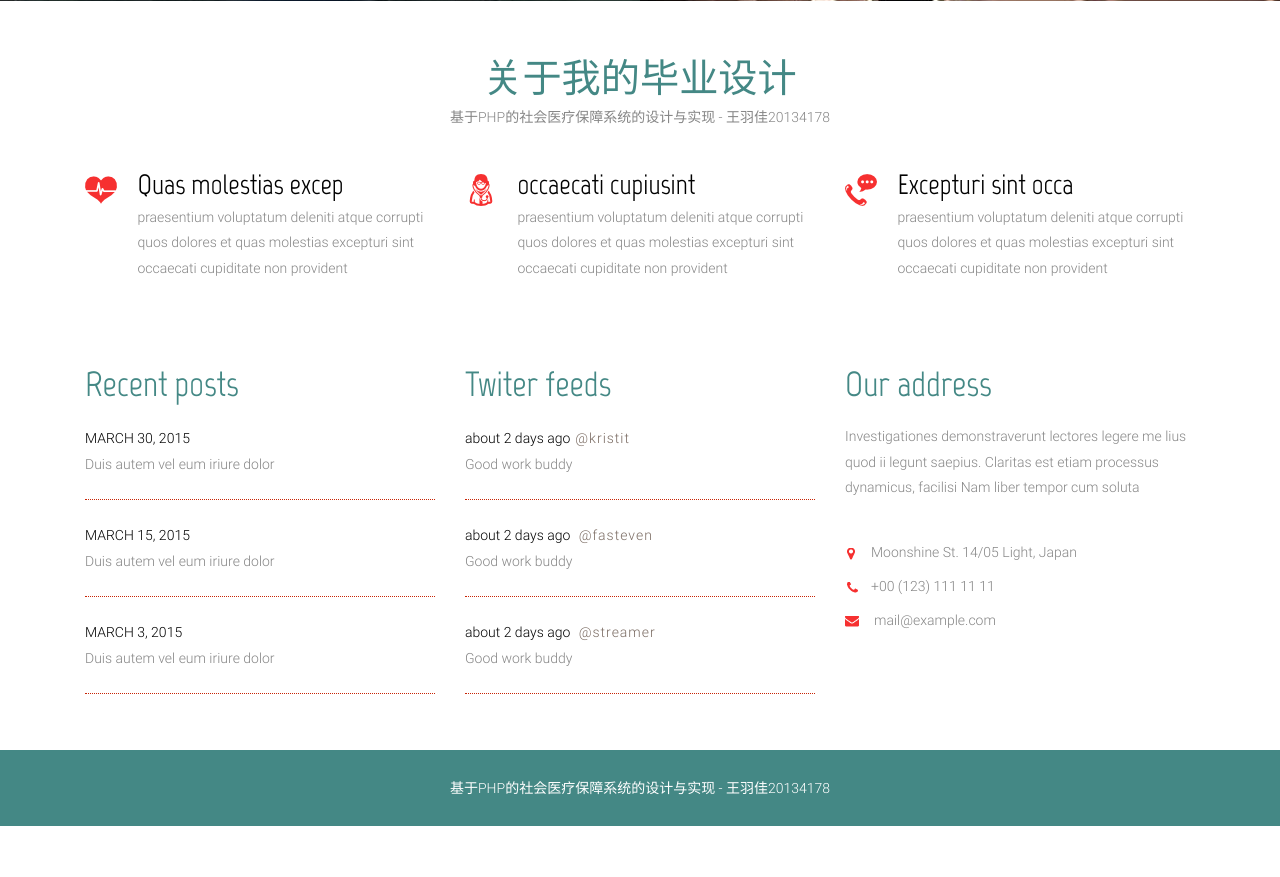
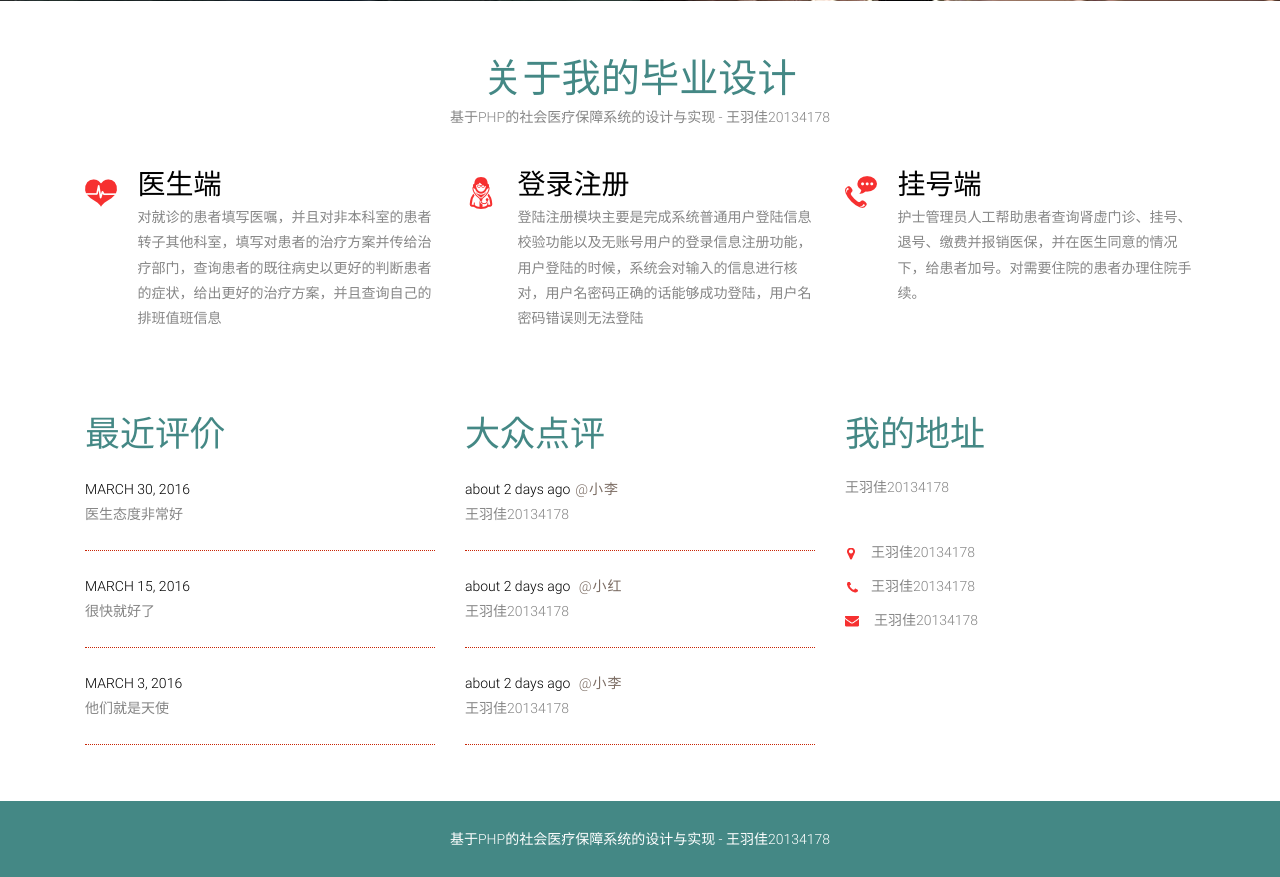
Before and after one commit to myvipbackup2/hospitalSystem, a CodeIgniter app: page /database/index.php/welcome/index in a window 1280 px wide. Shown: the part 1644-2521 px from the top of the page. Before the commit the page ends 2470 px from the top, so only its background shows below. Run offline with CodeIgniter, Linux system fonts and the light colour scheme.

Commit message:
添加文字

```diff
--- a/application/views/index.php
+++ b/application/views/index.php
@@ -181,9 +181,8 @@
             <ul>
                 <li><img src="images/icon2.png" alt=""></li>
                 <li>
-                    <h4>Quas molestias excep</h4>
-                    <p>praesentium voluptatum deleniti atque corrupti quos dolores et quas molestias excepturi sint
-                        occaecati cupiditate non provident</p>
+                    <h4>医生端</h4>
+                    <p>对就诊的患者填写医嘱，并且对非本科室的患者转子其他科室，填写对患者的治疗方案并传给治疗部门，查询患者的既往病史以更好的判断患者的症状，给出更好的治疗方案，并且查询自己的排班值班信息</p>
                 </li>
             </ul>
         </div>
@@ -191,9 +190,8 @@
             <ul>
                 <li><img src="images/icon3.png" alt=""></li>
                 <li>
-                    <h4>occaecati cupiusint</h4>
-                    <p>praesentium voluptatum deleniti atque corrupti quos dolores et quas molestias excepturi sint
-                        occaecati cupiditate non provident</p>
+                    <h4>登录注册</h4>
+                    <p>登陆注册模块主要是完成系统普通用户登陆信息校验功能以及无账号用户的登录信息注册功能，用户登陆的时候，系统会对输入的信息进行核对，用户名密码正确的话能够成功登陆，用户名密码错误则无法登陆</p>
                 </li>
             </ul>
         </div>
@@ -201,9 +199,8 @@
             <ul>
                 <li><img src="images/icon4.png" alt=""></li>
                 <li>
-                    <h4>Excepturi sint occa</h4>
-                    <p>praesentium voluptatum deleniti atque corrupti quos dolores et quas molestias excepturi sint
-                        occaecati cupiditate non provident</p>
+                    <h4>挂号端</h4>
+                    <p>护士管理员人工帮助患者查询肾虚门诊、挂号、退号、缴费并报销医保，并在医生同意的情况下，给患者加号。对需要住院的患者办理住院手续。</p>
                 </li>
             </ul>
         </div>
@@ -217,44 +214,42 @@
     <div class="container">
         <div class="footer-grids">
             <div class="col-md-4 recent-posts">
-                <h4>Recent posts</h4>
+                <h4>最近评价</h4>
                 <div class="recent-posts-text">
-                    <h5>MARCH 30, 2015</h5>
-                    <p>Duis autem vel eum iriure dolor</p>
+                    <h5>MARCH 30, 2016</h5>
+                    <p>医生态度非常好</p>
                 </div>
                 <div class="recent-posts-text">
-                    <h5>MARCH 15, 2015</h5>
-                    <p>Duis autem vel eum iriure dolor</p>
+                    <h5>MARCH 15, 2016</h5>
+                    <p>很快就好了</p>
                 </div>
                 <div class="recent-posts-text">
-                    <h5>MARCH 3, 2015</h5>
-                    <p>Duis autem vel eum iriure dolor</p>
+                    <h5>MARCH 3, 2016</h5>
+                    <p>他们就是天使</p>
                 </div>
             </div>
             <div class="col-md-4 recent-posts">
-                <h4>Twiter feeds</h4>
+                <h4>大众点评</h4>
                 <div class="recent-posts-text">
-                    <h5>about 2 days ago<span>@kristit</span></h5>
-                    <p>Good work buddy</p>
+                    <h5>about 2 days ago<span>@小李</span></h5>
+                    <p>王羽佳20134178</p>
                 </div>
                 <div class="recent-posts-text">
-                    <h5>about 2 days ago <span>@fasteven</span></h5>
-                    <p>Good work buddy</p>
+                    <h5>about 2 days ago <span>@小红</span></h5>
+                    <p>王羽佳20134178</p>
                 </div>
                 <div class="recent-posts-text">
-                    <h5>about 2 days ago <span>@streamer</span></h5>
-                    <p>Good work buddy</p>
+                    <h5>about 2 days ago <span>@小李</span></h5>
+                    <p>王羽佳20134178</p>
                 </div>
             </div>
             <div class="col-md-4 recent-posts">
-                <h4>Our address</h4>
-                <p class="adrs">Investigationes demonstraverunt lectores legere me lius quod ii legunt saepius. Claritas
-                    est etiam processus dynamicus,
-                    facilisi Nam liber tempor cum soluta </p>
+                <h4>我的地址</h4>
+                <p class="adrs">王羽佳20134178 </p>
                 <ul>
-                    <li><span></span>Moonshine St. 14/05 Light, Japan</li>
-                    <li><span class="ph-no"></span>+00 (123) 111 11 11</li>
-                    <li><span class="mail"></span><a href="mailto:example@mail.com">mail@example.com</a></li>
+                    <li><span></span>王羽佳20134178</li>
+                    <li><span class="ph-no"></span>王羽佳20134178</li>
+                    <li><span class="mail"></span><a href="mailto:example@mail.com">王羽佳20134178</a></li>
                 </ul>
             </div>
             <div class="clearfix"></div>
```
